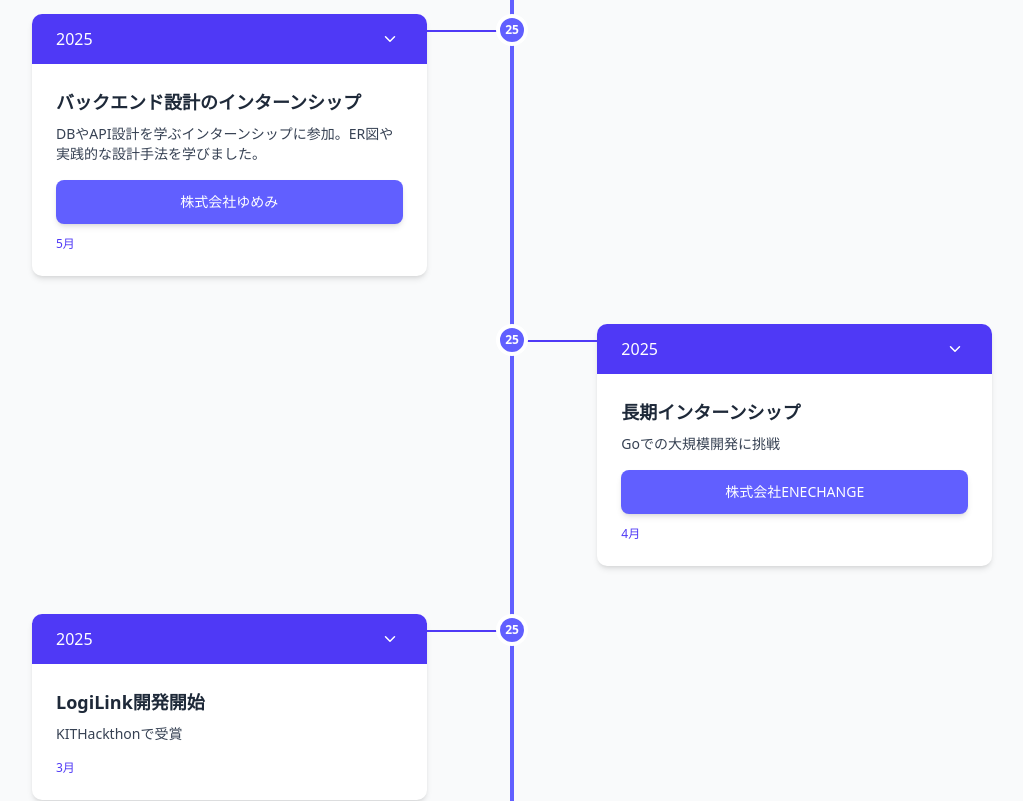
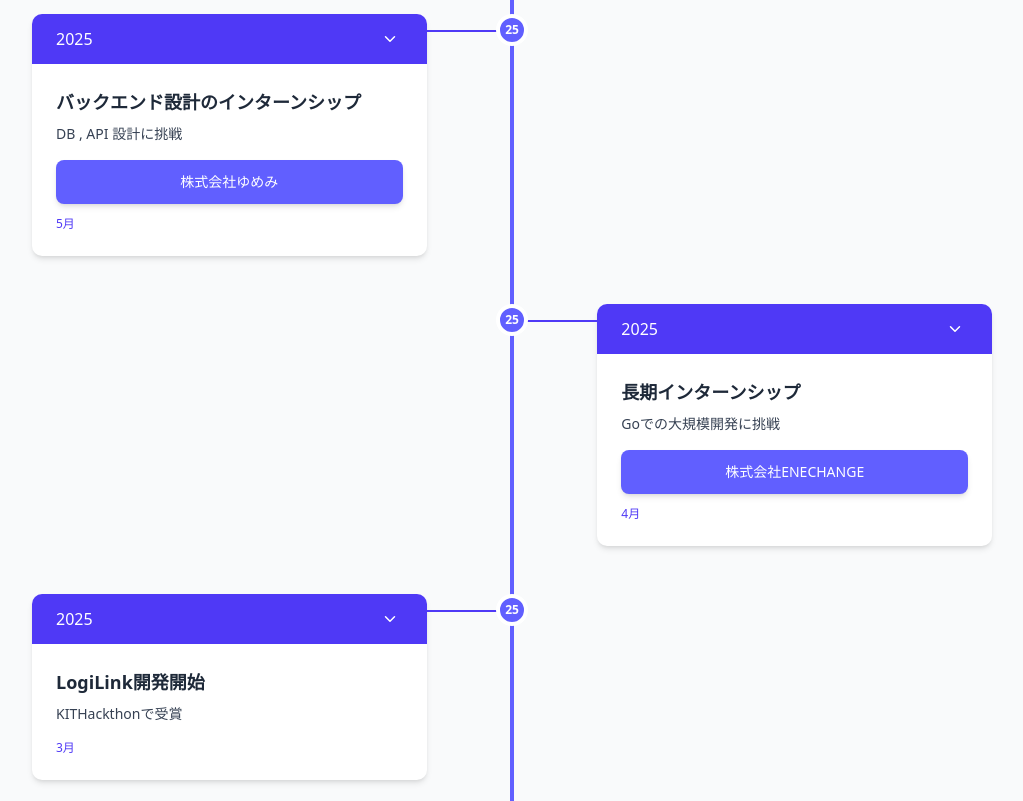
Before and after one commit to ko-tarou/my-portfolio, a Next.js app: page / in a window 1280 px wide. Shown: the part 2680-3481 px from the top of the page, without its empty margins (128-1151 px from the left). Built offline with nearby package versions, Linux system fonts and the light colour scheme.

Commit message:
add 9 月分追加 - ゆめみ修正 - ENECHANGE追加

```diff
--- a/src/app/page.tsx
+++ b/src/app/page.tsx
@@ -103,10 +103,10 @@ export default function Home() {
     {
       year: "2025",
       title: "バックエンド設計のインターンシップ",
-      description: "DBやAPI設計を学ぶインターンシップに参加。ER図や実践的な設計手法を学びました。",
+      description: "DB , API 設計に挑戦",
       organization: "株式会社ゆめみ",
       date: "5月",
-      details: "",
+      details: "DBやAPI設計を学ぶインターンシップに参加。ER図や実践的な設計手法を学びました。",
       isExpanded: false,
     },
     {
@@ -537,6 +537,14 @@ export default function Home() {
             >
               ・Android の Navigation について
             </a>
+            <a
+              href="https://tech.enechange.co.jp/entry/2025/06/17/182552"
+              target="_blank"
+              rel="noopener noreferrer"
+              className="block text-gray-700 underline py-2 hover:text-indigo-600 transition-colors text-xs sm:text-sm"
+            >
+              ・ENECHANGE で磨いたバックエンドスキルと温かいチーム文化
+            </a>
           </div>
         </div>
       </section>
```
